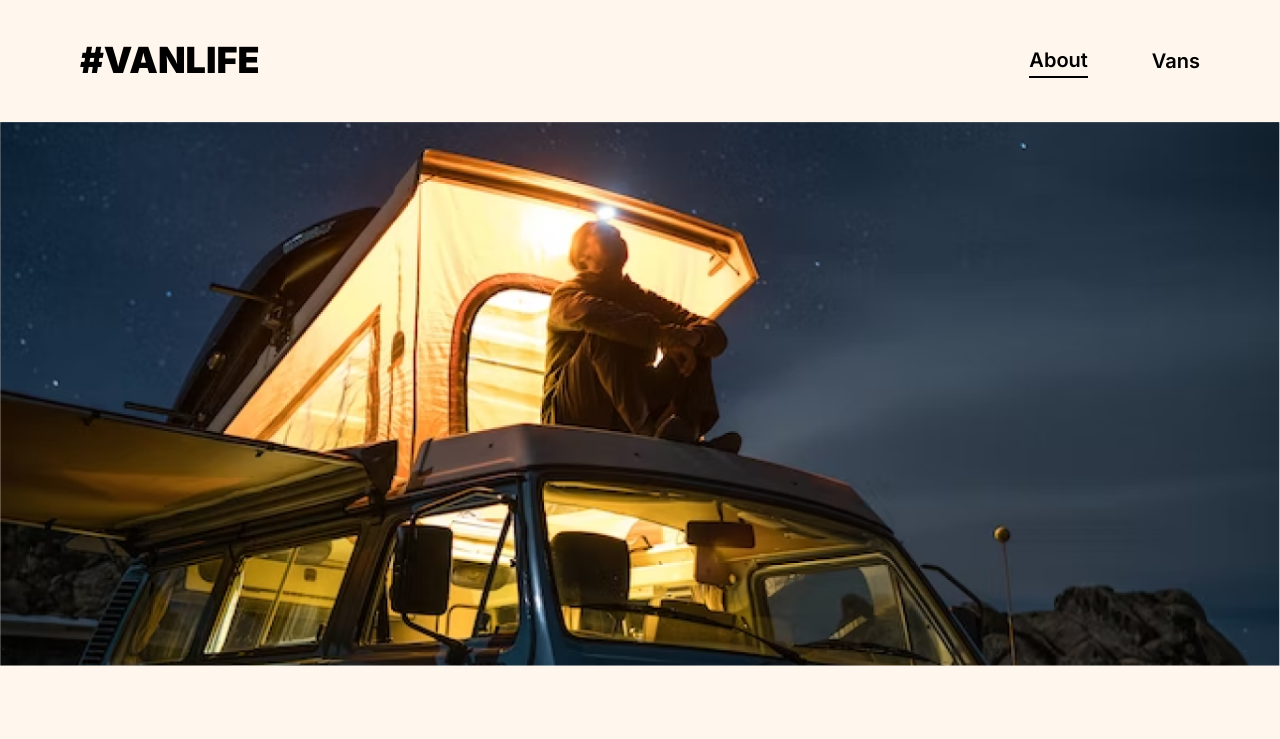
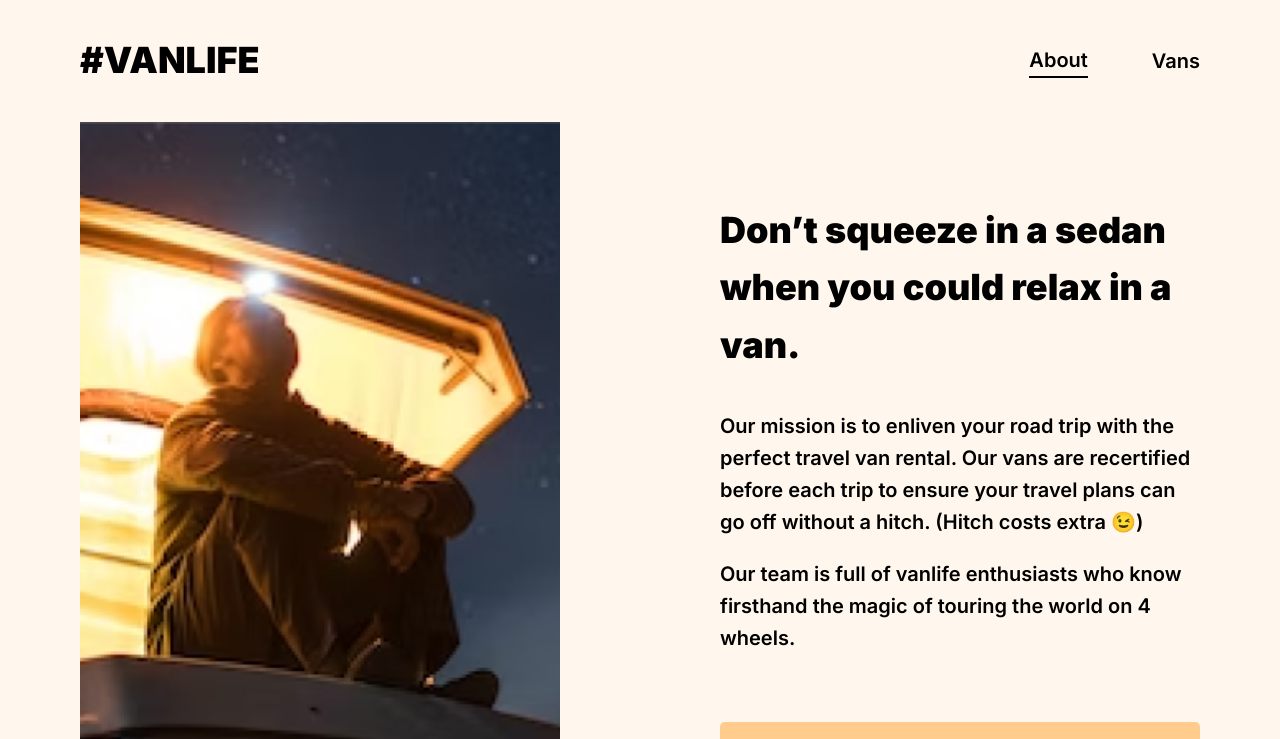
Before and after one commit to Lifad457/react-router-v2, a React (Vite) app: page /about in a window 1280 px wide. Shown: the top 739 px of the page. Built offline with nearby package versions, Linux system fonts and the light colour scheme; what miragejs would draw is missing.

Commit message:
responsive

```diff
--- a/src/components/VanCardDetails.jsx
+++ b/src/components/VanCardDetails.jsx
@@ -1,6 +1,6 @@
 import { useState, useEffect } from "react";
 import { useParams } from "react-router-dom";
-import { VanCardDetailsContainer, VanCardDetailsDesc, VanCardDetailsImg, VanCardDetailsName, VanCardDetailsNav, VanCardDetailsPrice, VanCardDetailsRent, VanCardDetailsType } from "../styles/van/van-card-details.css";
+import { VanCardDetailHero, VanCardDetailMain, VanCardDetailsContainer, VanCardDetailsDesc, VanCardDetailsImg, VanCardDetailsName, VanCardDetailsNav, VanCardDetailsPrice, VanCardDetailsRent, VanCardDetailsType } from "../styles/van/van-card-details.css";
 
 export default function VanCardDetails() {
     const [van, setVan] = useState()
@@ -20,8 +20,11 @@ export default function VanCardDetails() {
             {
                 van ?
                 <>
+                    <VanCardDetailHero>
                         <VanCardDetailsNav to="/vans">↩ Back to all vans</VanCardDetailsNav>
                         <VanCardDetailsImg src={van.imageUrl} alt={van.name} />
+                    </VanCardDetailHero>
+                    <VanCardDetailMain>
                         <VanCardDetailsType type={van.type}>
                             {van.type.charAt(0).toUpperCase()}{van.type.substr(1).toLowerCase()}
                         </VanCardDetailsType>
@@ -29,6 +32,7 @@ export default function VanCardDetails() {
                         <VanCardDetailsPrice><em>${van.price}</em>/day</VanCardDetailsPrice>
                         <VanCardDetailsDesc>{van.description}</VanCardDetailsDesc>
                         <VanCardDetailsRent to=".">Rent this van</VanCardDetailsRent>
+                    </VanCardDetailMain>
                 </>
                 : "Loading..."
             }
--- a/src/pages/About.jsx
+++ b/src/pages/About.jsx
@@ -4,14 +4,15 @@ import { AboutButtonContainer,
      AboutDesc,
      AboutHeroImg,
      AboutLink,
+     AboutMain,
      AboutTitle } from "../styles/about.css";
 import AboutHero from "../assets/images/about-hero.png";
 
 export default function About() {
     return (
-        <>
+        <AboutContainer>
             <AboutHeroImg src={AboutHero} alt="man starring at the sky by night on top of his van" />
-            <AboutContainer>
+            <AboutMain>
                 <AboutTitle>Don’t squeeze in a sedan when you could relax in a van.</AboutTitle>
                 <AboutDesc>
                     Our mission is to enliven your road trip with the perfect travel van rental.
@@ -27,7 +28,7 @@ export default function About() {
                         Explore our vans
                     </AboutLink>
                 </AboutButtonContainer>
-            </AboutContainer>
-        </>
+            </AboutMain>
+        </AboutContainer>
     )
 }
--- a/src/pages/Home.jsx
+++ b/src/pages/Home.jsx
@@ -1,9 +1,11 @@
-import { HomeButton, HomeContainer, HomeContent, HomeDesc, HomeTitle } from "../styles/home.css";
+import { HomeButton, HomeContainer, HomeContent, HomeDesc, HomeImg, HomeTitle } from "../styles/home.css";
+import HomeHero from "../assets/images/home-hero.png"
 
 export default function Home() {
 
   return (
     <HomeContainer>
+      <HomeImg src={HomeHero} alt="mountain landscape" />
       <HomeContent>
         <HomeTitle>You got the travel plans, we got the travel vans.</HomeTitle>
         <HomeDesc>Add adventure to your life by joining the #vanlife movement. Rent the perfect van to make your perfect road trip.</HomeDesc>
--- a/src/styles/about.css.js
+++ b/src/styles/about.css.js
@@ -1,11 +1,22 @@
 import { Link } from "react-router-dom";
 import styled from "styled-components";
 
+export const AboutContainer = styled.div`
+    display: flex;
+    flex-direction: column;
+    @media (min-width: 1200px) {
+        flex-direction: row;
+    }
+`
 export const AboutHeroImg = styled.img`
     width: 100%;
     object-fit: cover;
+    @media (min-width: 1200px) {
+        width: 50%;
+        padding: 0 5em;
+    }
 `
-export const AboutContainer = styled.div`
+export const AboutMain = styled.div`
     display: flex;
     flex-direction: column;
     padding: 5em 5em;
--- a/src/styles/home.css.js
+++ b/src/styles/home.css.js
@@ -3,13 +3,22 @@ import styled from "styled-components";
 import HomeHero from "../assets/images/home-hero.png"
 
 export const HomeContainer = styled.div`
+    display: flex;
     background: url(${HomeHero});
     background-size: cover;
     background-repeat: no-repeat;
 
     @media (min-width: 1200px) {
-        max-width: 900px;
+        background: unset;
+    }
+`
+export const HomeImg = styled.img`
+    display: none;
 
+    @media (min-width: 1200px) {
+        display: flex;
+        width: 50%;
+        object-fit: cover;
     }
 `
 export const HomeContent = styled.div`
@@ -17,6 +26,10 @@ export const HomeContent = styled.div`
     flex-direction: column;
     padding: 10em 5em;
     color: var(--clr-white);
+    @media (min-width: 1200px) {
+        color: var(--clr-black);
+        text-align: center;
+    }
 `
 export const HomeTitle = styled.h1`
     font-size: var(--fs-extra-large);
--- a/src/styles/van/van-card-details.css.js
+++ b/src/styles/van/van-card-details.css.js
@@ -5,6 +5,17 @@ export const VanCardDetailsContainer = styled.div`
     display: flex;
     flex-direction: column;
     padding: 0 5em;
+    margin-bottom: 5em;
+
+    @media (min-width: 1200px) {
+        flex-direction: row;
+        gap: 5em;
+        align-items: flex-end;
+    }
+`
+export const VanCardDetailHero = styled.div`
+    display: flex;
+    flex-direction: column;
 `
 export const VanCardDetailsNav = styled(Link)`
     color: var(--clr-black);
@@ -26,6 +37,11 @@ export const VanCardDetailsNav = styled(Link)`
 export const VanCardDetailsImg = styled.img`
     border-radius: 0.5em;
     max-width: 700px;
+`
+export const VanCardDetailMain = styled.div`
+    @media (min-width: 1200px) {
+        width: 50%;
+    }
 `
 export const VanCardDetailsType = styled.div`
     display: inline-block;
```
Lines whose indentation alone changed are shown as unchanged.
